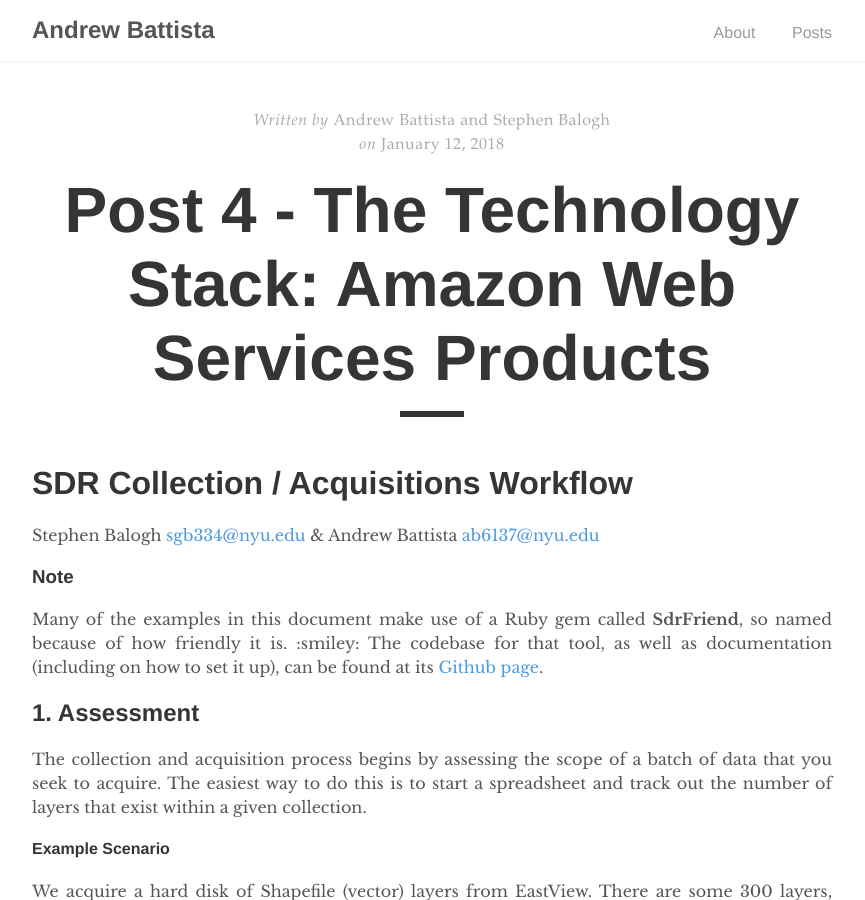
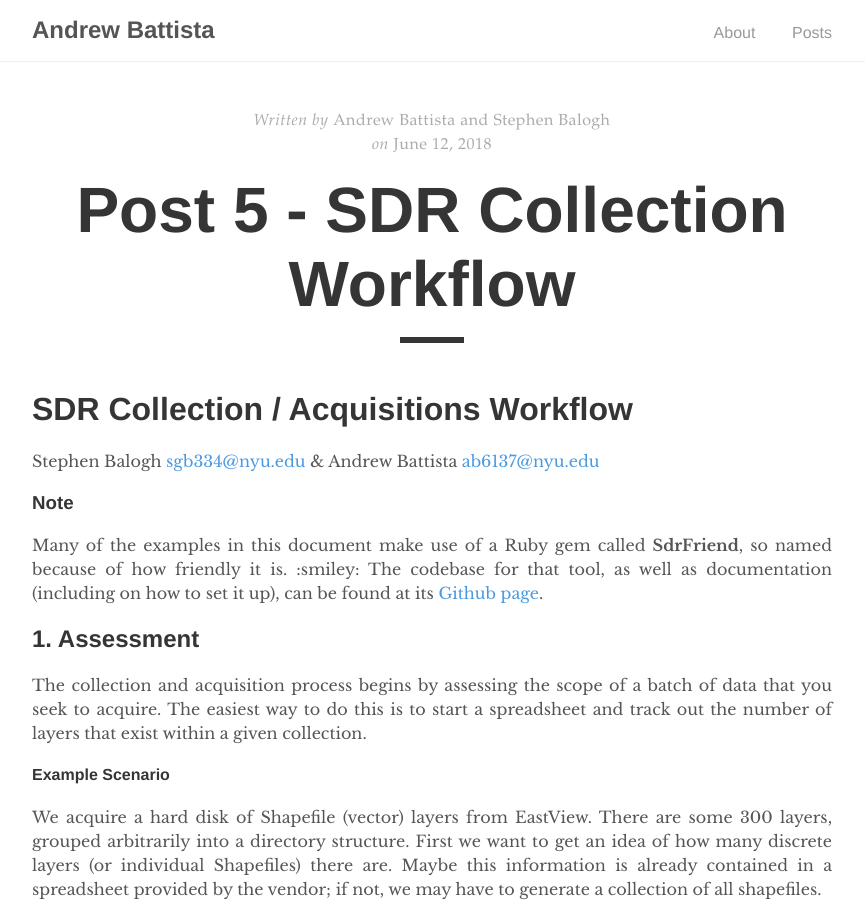
Before and after one commit to andrewbattista/andrewbattista.github.io, a Jekyll site: the page built from _posts/2018-06-12-collection-workflow.markdown, in a window 1280 px wide and 900 px high. Shown: the whole window, without its empty margins (208-1073 px from the left). Built offline with Jekyll 4.4.1, drawn with Linux system fonts in a browser that asks for light colours.

Commit message:
fixes title and date

```diff
--- a/_posts/2018-06-12-collection-workflow.markdown
+++ b/_posts/2018-06-12-collection-workflow.markdown
@@ -1,7 +1,7 @@
 ---
 layout: post
-title:  "Post 4 - The Technology Stack: Amazon Web Services Products"
-date:   2018-01-12 10:48:45 -0500
+title:  "Post 5 - SDR Collection Workflow"
+date:   2018-06-12 10:48:45 -0500
 author: Andrew Battista and Stephen Balogh
 categories: geoblacklight
 ---
```
